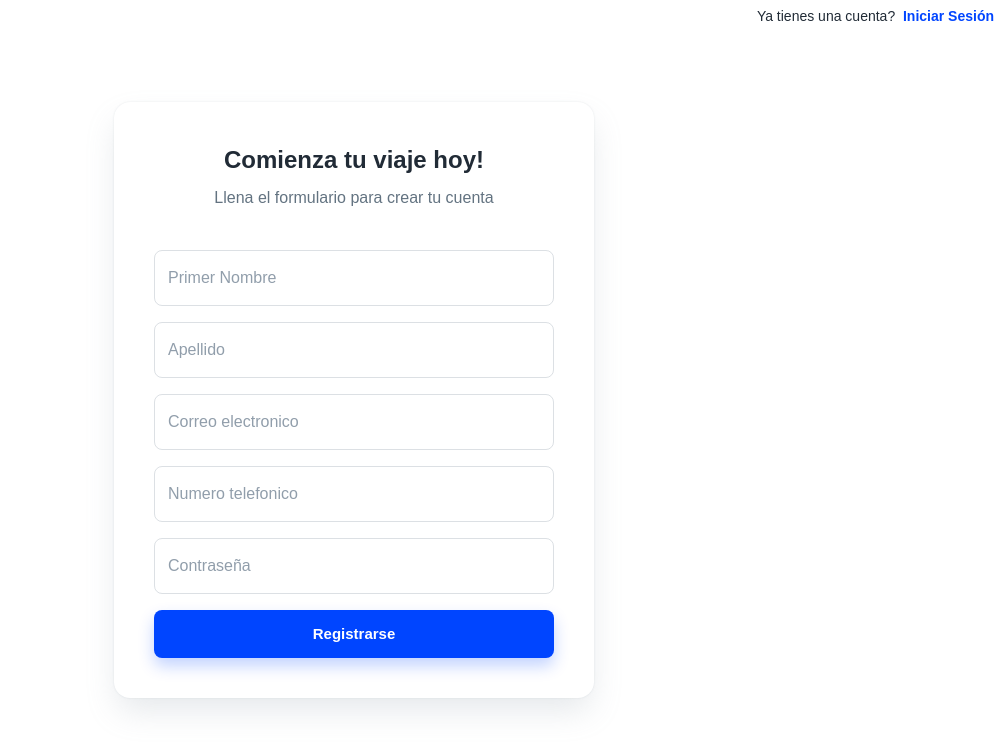
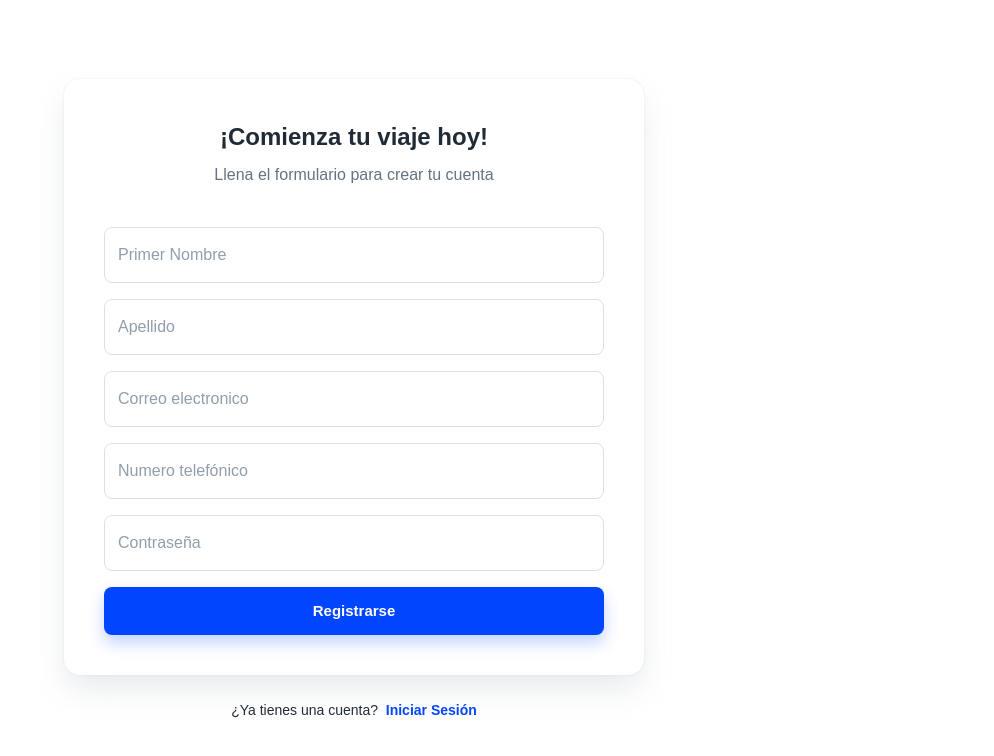
Before and after one commit to RobertoCantu/TecPool, a React (Create React App) app in the folder client/: page /auth/register in a window 1280 px wide. Shown: the top 756 px of the page, without its empty margins (286-1280 px from the left). Built offline with nearby package versions, Linux system fonts and the light colour scheme.

Commit message:
Style fixes and redirect when login/signup

```diff
--- a/client/src/components/authentication/LoginForm.tsx
+++ b/client/src/components/authentication/LoginForm.tsx
@@ -1,27 +1,34 @@
+import { useState } from 'react'
+import { useNavigate } from 'react-router-dom';
 import * as Yup from 'yup'
-// icons
+
+// UI
+
 import eyeFill from '@iconify/icons-eva/eye-fill';
 import eyeOffFill from '@iconify/icons-eva/eye-off-fill';
 import { Icon } from '@iconify/react';
-import {useState} from 'react'
-import { Formik, Field, Form, FormikHelpers } from 'formik';
-import { TextField, Stack, Box, Card, IconButton, InputAdornment } from '@mui/material';
+import { Formik, Form, FormikHelpers } from 'formik';
+import { TextField, Stack, IconButton, InputAdornment } from '@mui/material';
 import { LoadingButton } from '@mui/lab';
+
+// Hooks
+
 import useAuth from '../../hooks/useAuth';
 
 interface InitialValues {
-  userName: string;
+  email: string;
   password: string;
   afterSubmit?: string;
 };
 
 const LoginSchema = Yup.object().shape({
-  userName: Yup.string().email('El nombre de usuario debe ser valido').required('Se requiere un nombre de usuario'),
+  email: Yup.string().email('El correo debe ser valido').required('Se requiere un correo registrado'),
   password: Yup.string().required('Se requiere una contraseña')
 });
 
 export default function LoginForm() {
   const [showPassword, setShowPassword] = useState(false);
+  const navigate = useNavigate();
   const context = useAuth();
   const {login} = context;
 
@@ -33,7 +40,7 @@ export default function LoginForm() {
     <div>
       <Formik
         initialValues={{
-          userName: '',
+          email: '',
           password: '',
         }}
         validationSchema= {LoginSchema}
@@ -42,7 +49,8 @@ export default function LoginForm() {
           { setSubmitting, resetForm, setErrors }: FormikHelpers<InitialValues>
         ) => {
           try {
-            await login(values.userName, values.password);
+            await login(values.email, values.password);
+            navigate('/dashboard');
           } catch (error:any){
             console.log(error.response.data.message)
             resetForm();
@@ -56,14 +64,14 @@ export default function LoginForm() {
             <Stack spacing={2}>
               <TextField
                 fullWidth
-                autoComplete="username"
+                autoComplete="email"
                 type="email"
-                label="Nombre de usuario"
-                name= "userName"
-                value = {values.userName}
+                label="Correo electrónico"
+                name= "email"
+                value = {values.email}
                 onChange = {handleChange}
-                error={Boolean(touched.userName && errors.userName)}
-                helperText={touched.userName && errors.userName}
+                error={Boolean(touched.email && errors.email)}
+                helperText={touched.email && errors.email}
               />
               <TextField
                 fullWidth
--- a/client/src/components/authentication/RegisterForm.tsx
+++ b/client/src/components/authentication/RegisterForm.tsx
@@ -1,12 +1,18 @@
+import { useState } from 'react'
+import { useNavigate } from 'react-router-dom';
 import * as Yup from 'yup'
-// icons
+
+// UI
+
 import eyeFill from '@iconify/icons-eva/eye-fill';
 import eyeOffFill from '@iconify/icons-eva/eye-off-fill';
 import { Icon } from '@iconify/react';
-import {useState} from 'react'
-import { Formik, Field, Form, FormikHelpers } from 'formik';
-import { TextField, Stack, Box, Card, IconButton, InputAdornment } from '@mui/material';
+import { Formik, Form, FormikHelpers } from 'formik';
+import { TextField, Stack, IconButton, InputAdornment } from '@mui/material';
 import { LoadingButton } from '@mui/lab';
+
+// Hooks
+
 import useAuth from '../../hooks/useAuth';
 
 type InitialValues = {
@@ -31,6 +37,7 @@ const RegisterSchema = Yup.object().shape({
 
 function RegisterForm() {
   const [showPassword, setShowPassword] = useState(false);
+  const navigate = useNavigate();
   const context = useAuth();
   const {register} = context;
 
@@ -55,6 +62,7 @@ function RegisterForm() {
         ) => {
           try {
             await register(values.firstName, values.lastName, values.email, values.phone, values.password);
+            navigate('/dashboard');
           } catch (error:any){
             console.log(error.response.data.message)
             resetForm();
@@ -103,7 +111,7 @@ function RegisterForm() {
                   fullWidth
                   autoComplete="username"
                   type="text"
-                  label="Numero telefonico"
+                  label="Numero telefónico"
                   name= "phone"
                   value = {values.phone}
                   onChange = {handleChange}
--- a/client/src/pages/Login.tsx
+++ b/client/src/pages/Login.tsx
@@ -1,9 +1,29 @@
-import React from 'react';
 import { makeStyles } from '@mui/styles';
+
+// UI
+
+import { Box, Card, Stack, Container, Typography } from '@mui/material';
+
+// Components
+
 import LoginForm from '../components/authentication/LoginForm'
-//import Card from '../theme/overrides/Card'
-// material
-import { Box, Card, Stack, Link, Alert, Tooltip, Container, Typography } from '@mui/material';
+
+const useStyles = makeStyles({
+  root: {
+    display: 'flex',
+    flexDirection: 'column',
+    justifyContent: 'center',
+    height: '100vh'
+  },
+  content: {
+    maxWidth: 480,
+    margin: 'auto',
+    display: 'flex',
+    flexDirection: 'column',
+    justifyContent: 'center',
+    padding: '40px'
+  }
+});
 
 function Login() {
   const classes = useStyles();
@@ -16,9 +36,11 @@ function Login() {
             <Stack direction="row" alignItems="center" sx={{ mb: 5 }}>
               <Box sx={{ flexGrow: 1 }}>
                 <Typography variant="h4" gutterBottom>
-                  Iniciar Sesión a TecPool
+                  Iniciar Sesión en TecPool
                 </Typography>
-                <Typography sx={{ color: 'text.secondary' }}>Ingresa tus datos debajo</Typography>
+                <Typography sx={{ color: 'text.secondary' }}>
+                  Ingresa tus datos
+                </Typography>
               </Box>
             </Stack>
             <LoginForm/>
@@ -30,19 +52,4 @@ function Login() {
   )
 };
 
-const useStyles = makeStyles({
-  root: {
-    display: 'flex',
-    paddingTop: '20px',
-  },
-  content: {
-      maxWidth: 480,
-      margin: 'auto',
-      display: 'flex',
-      flexDirection: 'column',
-      justifyContent: 'center',
-      padding: '40px'
-  }
-});
-
 export default Login
--- a/client/src/pages/Register.tsx
+++ b/client/src/pages/Register.tsx
@@ -1,33 +1,49 @@
 import { makeStyles } from '@mui/styles';
+import { Link as RouterLink } from 'react-router-dom';
+
+// Components
+
 import RegisterForm  from '../components/authentication/RegisterForm'
-import { Link as RouterLink } from 'react-router-dom';
-// material
-import { Box, Card, Link, Container, Typography, Tooltip } from '@mui/material';
-// routes
+
+// UI
+
+import { Box, Card, Link, Container, Typography } from '@mui/material';
+
+// Utils
+
 import { PATH_AUTH } from '../routes/paths';
+
+const useStyles = makeStyles({
+  root: {
+    display: 'flex',
+    flexDirection: 'column',
+    justifyContent: 'center',
+    height: '100vh'
+  },
+  mainContainer: {
+    display: 'flex',
+    flexDirection: 'column',
+    justifyContent: 'center',
+    alignItems: 'center'
+  },
+  loginLink: {
+    display: 'flex',
+    alignItems: 'center',
+    marginTop: 24
+  }
+});
 
 function Register() {
   const classes = useStyles();
+
   return (
     <div className={classes.root}>
-      <div className={classes.header}>
-        <Typography
-            variant="body2"
-          >
-            Ya tienes una cuenta? &nbsp;
-        </Typography>
-
-        <Link underline="none" variant="subtitle2" component={RouterLink} to={PATH_AUTH.login}>
-          Iniciar Sesión
-        </Link>
-      </div>
-      <Container>
-        <div className={classes.content}>
-          <Card sx={{padding: 5}}>
+      <Container className={classes.mainContainer}>
+        <Card sx={{padding: 5, minWidth: 580}}>
           <Box sx={{ mb: 5, display: 'flex', alignItems: 'center' }}>
             <Box sx={{ flexGrow: 1 }}>
               <Typography variant="h4" gutterBottom>
-                  Comienza tu viaje hoy!
+                ¡Comienza tu viaje hoy!
               </Typography>
               <Typography sx={{ color: 'text.secondary' }}>
                 Llena el formulario para crear tu cuenta
@@ -36,36 +52,17 @@ function Register() {
           </Box>
           <RegisterForm/>
         </Card>
+        <div className={classes.loginLink}>
+          <Typography  variant="body2">
+            ¿Ya tienes una cuenta? &nbsp;
+          </Typography>
+          <Link underline="none" variant="subtitle2" component={RouterLink} to={PATH_AUTH.login}>
+            Iniciar Sesión
+          </Link>
         </div>
       </Container>
     </div>
   )
 }
 
-const useStyles = makeStyles({
-  root: {
-    display: 'flex',
-
-  },
-  content: {
-    maxWidth: 480,
-    margin: 'auto',
-    display: 'flex',
-    minHeight: '100vh',
-    flexDirection: 'column',
-    justifyContent: 'center',
-  },
-  header: {
-    top: 0,
-    zIndex: 9,
-    lineHeight: 0,
-    width: '100%',
-    display: 'flex',
-    alignItems: 'center',
-    position: 'absolute',
-    paddingTop: '5px',
-    justifyContent: 'end',
-  }
-});
-
 export default Register
```
Also changed, not shown: 1 other file (tests, documents, lock files or other folders). Lines whose indentation alone changed are shown as unchanged.
